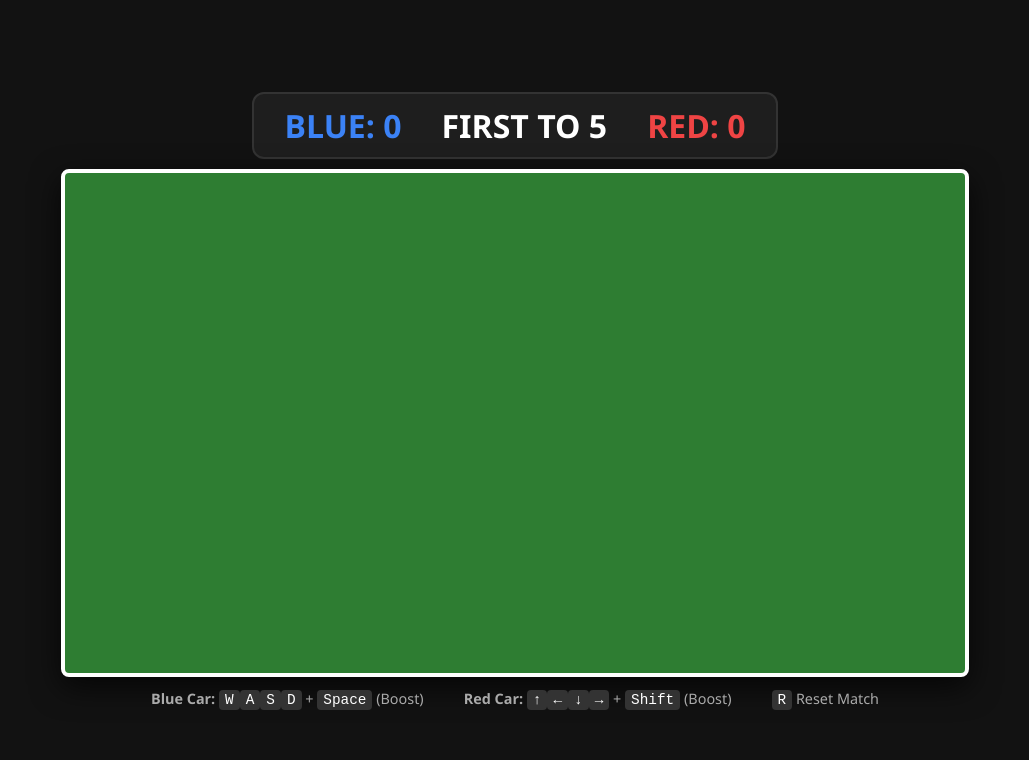
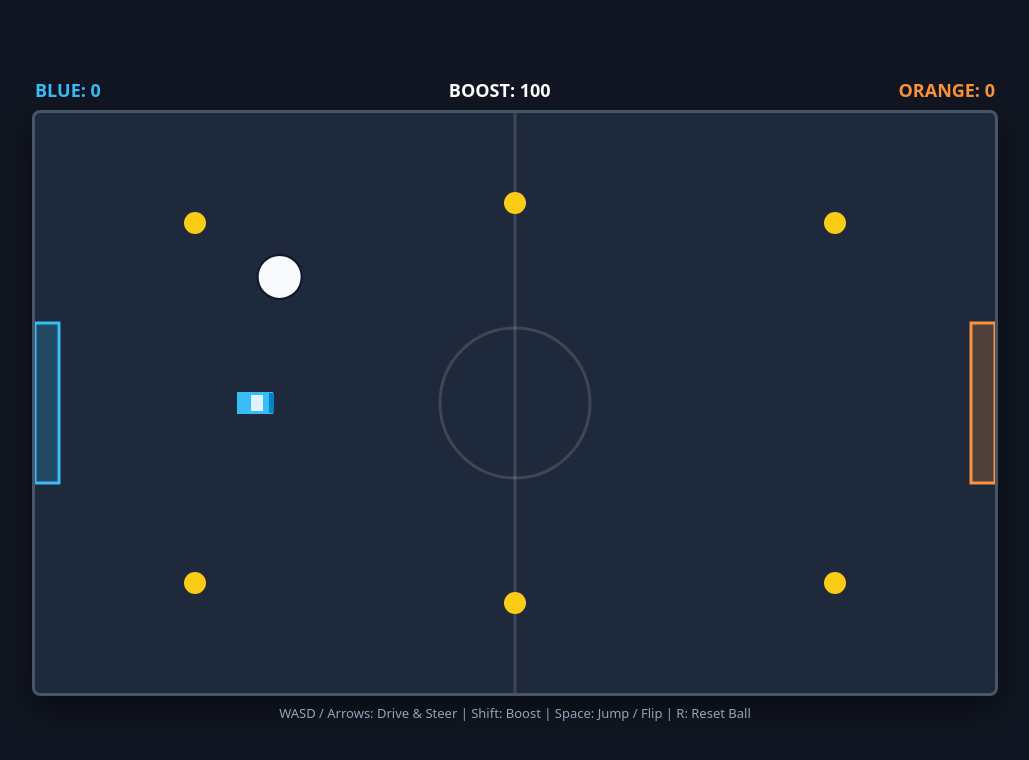
Before and after one commit to jacobs64-cloud/rocket-league-clone, a plain HTML site: page index.html in a window 1280 px wide. Shown: the whole page, without its empty margins (125-1154 px from the left). Drawn offline with Linux system fonts and the light colour scheme.

Commit message:
Update index.html

```diff
--- a/index.html
+++ b/index.html
@@ -2,18 +2,13 @@
 <html lang="en">
 <head>
   <meta charset="UTF-8" />
-  <meta name="viewport" content="width=device-width, initial-scale=1.0" />
-  <title>Car Soccer</title>
+  <title>Rocket League Clone</title>
   <style>
-    * {
-      box-sizing: border-box;
-      margin: 0;
-      padding: 0;
-    }
+    * { box-sizing: border-box; margin: 0; padding: 0; }
     body {
-      background-color: #121212;
-      color: #ffffff;
-      font-family: 'Segoe UI', Tahoma, Geneva, Verdana, sans-serif;
+      background: #111622;
+      color: #fff;
+      font-family: system-ui, sans-serif;
       display: flex;
       flex-direction: column;
       align-items: center;
@@ -21,325 +16,340 @@
       height: 100vh;
       overflow: hidden;
     }
-    #scoreboard {
+    #hud {
+      width: 960px;
       display: flex;
-      gap: 40px;
-      font-size: 2rem;
-      font-weight: bold;
-      margin-bottom: 10px;
-      background: #1e1e1e;
-      padding: 10px 30px;
-      border-radius: 12px;
-      border: 2px solid #333;
+      justify-content: space-between;
+      align-items: center;
+      margin-bottom: 8px;
+      font-size: 18px;
+      font-weight: 700;
     }
-    .p1-score { color: #3b82f6; }
-    .p2-score { color: #ef4444; }
+    .blue { color: #38bdf8; }
+    .orange { color: #fb923c; }
     canvas {
-      background-color: #2e7d32;
-      border: 4px solid #ffffff;
+      background: #1e293b;
+      border: 3px solid #475569;
       border-radius: 8px;
-      box-shadow: 0 10px 30px rgba(0, 0, 0, 0.7);
+      box-shadow: 0 12px 30px rgba(0,0,0,0.5);
     }
     #controls {
-      margin-top: 12px;
-      display: flex;
-      gap: 40px;
-      font-size: 0.9rem;
-      color: #aaa;
-    }
-    span.key {
-      background: #333;
-      color: #fff;
-      padding: 2px 6px;
-      border-radius: 4px;
-      font-family: monospace;
+      margin-top: 8px;
+      font-size: 13px;
+      color: #94a3b8;
     }
   </style>
 </head>
 <body>
-
-  <div id="scoreboard">
-    <div class="p1-score">BLUE: <span id="score1">0</span></div>
-    <div id="status">FIRST TO 5</div>
-    <div class="p2-score">RED: <span id="score2">0</span></div>
+  <div id="hud">
+    <div class="blue">BLUE: <span id="blueScore">0</span></div>
+    <div>BOOST: <span id="boostVal">100</span></div>
+    <div class="orange">ORANGE: <span id="orangeScore">0</span></div>
   </div>
-
-  <canvas id="gameCanvas" width="900" height="500"></canvas>
-
+  <canvas id="game" width="960" height="580"></canvas>
   <div id="controls">
-    <div><strong>Blue Car:</strong> <span class="key">W</span><span class="key">A</span><span class="key">S</span><span class="key">D</span> + <span class="key">Space</span> (Boost)</div>
-    <div><strong>Red Car:</strong> <span class="key">↑</span><span class="key">←</span><span class="key">↓</span><span class="key">→</span> + <span class="key">Shift</span> (Boost)</div>
-    <div><span class="key">R</span> Reset Match</div>
+    WASD / Arrows: Drive & Steer | Shift: Boost | Space: Jump / Flip | R: Reset Ball
   </div>
 
   <script>
-    const canvas = document.getElementById('gameCanvas');
-    const ctx = canvas.getContext('2d');
-    const score1El = document.getElementById('score1');
-    const score2El = document.getElementById('score2');
-    const statusEl = document.getElementById('status');
+    const canvas = document.getElementById("game");
+    const ctx = canvas.getContext("2d");
+    const blueScoreEl = document.getElementById("blueScore");
+    const orangeScoreEl = document.getElementById("orangeScore");
+    const boostValEl = document.getElementById("boostVal");
 
-    const GOAL_WIDTH = 140;
-    const GOAL_TOP = (canvas.height - GOAL_WIDTH) / 2;
-    const GOAL_BOTTOM = GOAL_TOP + GOAL_WIDTH;
-    const WIN_SCORE = 5;
+    const W = canvas.width;
+    const H = canvas.height;
+    const GOAL_W = 24;
+    const GOAL_H = 160;
+    const GOAL_TOP = (H - GOAL_H) / 2;
+    const GOAL_BOT = (H + GOAL_H) / 2;
 
-    let score1 = 0;
-    let score2 = 0;
-    let gameOver = false;
-    let goalMessageTimer = 0;
+    let blueScore = 0;
+    let orangeScore = 0;
+    const keys = {};
 
-    const keys = {};
-    window.addEventListener('keydown', (e) => {
+    window.addEventListener("keydown", (e) => {
       keys[e.code] = true;
-      if (e.code === 'KeyR') resetMatch();
+      if (e.code === "Space") {
+        e.preventDefault();
+        triggerJumpOrFlip();
+      }
+      if (e.code === "KeyR") {
+        resetPositions();
+      }
     });
-    window.addEventListener('keyup', (e) => (keys[e.code] = false));
+    window.addEventListener("keyup", (e) => (keys[e.code] = false));
 
-    class Car {
-      constructor(x, y, angle, color, controls) {
-        this.startX = x;
-        this.startY = y;
-        this.startAngle = angle;
-        this.color = color;
-        this.controls = controls;
-        this.width = 40;
-        this.height = 24;
-        this.radius = 18;
-        this.reset();
-      }
+    const car = {
+      x: 220,
+      y: H / 2,
+      vx: 0,
+      vy: 0,
+      angle: 0,
+      radius: 20,
+      boost: 100,
+      z: 0,
+      vz: 0,
+      flipTimer: 0,
+      flipAngle: 0
+    };
 
-      reset() {
-        this.x = this.startX;
-        this.y = this.startY;
-        this.angle = this.startAngle;
-        this.speed = 0;
-        this.vx = 0;
-        this.vy = 0;
-        this.boost = 100;
-      }
+    const ball = {
+      x: W / 2,
+      y: H / 2,
+      vx: 0,
+      vy: 0,
+      radius: 22
+    };
 
-      update() {
-        const isBoosting = keys[this.controls.boost] && this.boost > 0;
-        const accel = isBoosting ? 0.45 : 0.25;
-        const maxSpeed = isBoosting ? 8.5 : 5.5;
+    const pads = [
+      { x: 160, y: 110, active: true, timer: 0 },
+      { x: 160, y: H - 110, active: true, timer: 0 },
+      { x: W / 2, y: 90, active: true, timer: 0 },
+      { x: W / 2, y: H - 90, active: true, timer: 0 },
+      { x: W - 160, y: 110, active: true, timer: 0 },
+      { x: W - 160, y: H - 110, active: true, timer: 0 }
+    ];
 
-        if (isBoosting) {
-          this.boost = Math.max(0, this.boost - 1.2);
-        } else {
-          this.boost = Math.min(100, this.boost + 0.3);
-        }
-
-        if (keys[this.controls.up]) this.speed += accel;
-        if (keys[this.controls.down]) this.speed -= accel * 0.7;
-
-        // Friction
-        this.speed *= 0.95;
-        if (this.speed > maxSpeed) this.speed = maxSpeed;
-        if (this.speed < -maxSpeed * 0.6) this.speed = -maxSpeed * 0.6;
-
-        // Turning (only when moving)
-        if (Math.abs(this.speed) > 0.2) {
-          const turnDir = this.speed >= 0 ? 1 : -1;
-          if (keys[this.controls.left]) this.angle -= 0.065 * turnDir;
-          if (keys[this.controls.right]) this.angle += 0.065 * turnDir;
-        }
-
-        this.vx = Math.cos(this.angle) * this.speed;
-        this.vy = Math.sin(this.angle) * this.speed;
-
-        this.x += this.vx;
-        this.y += this.vy;
-
-        // Arena boundaries
-        if (this.x < this.radius) { this.x = this.radius; this.speed *= -0.5; }
-        if (this.x > canvas.width - this.radius) { this.x = canvas.width - this.radius; this.speed *= -0.5; }
-        if (this.y < this.radius) { this.y = this.radius; this.speed *= -0.5; }
-        if (this.y > canvas.height - this.radius) { this.y = canvas.height - this.radius; this.speed *= -0.5; }
-      }
-
-      draw() {
-        ctx.save();
-        ctx.translate(this.x, this.y);
-        ctx.rotate(this.angle);
-
-        // Boost flame
-        if (keys[this.controls.boost] && this.boost > 0) {
-          ctx.fillStyle = '#f59e0b';
-          ctx.beginPath();
-          ctx.moveTo(-this.width / 2, -6);
-          ctx.lineTo(-this.width / 2 - 14 - Math.random() * 8, 0);
-          ctx.lineTo(-this.width / 2, 6);
-          ctx.fill();
-        }
-
-        // Car body
-        ctx.fillStyle = this.color;
-        ctx.beginPath();
-        ctx.roundRect(-this.width / 2, -this.height / 2, this.width, this.height, 5);
-        ctx.fill();
-        ctx.lineWidth = 2;
-        ctx.strokeStyle = '#111';
-        ctx.stroke();
-
-        // Windshield
-        ctx.fillStyle = '#bae6fd';
-        ctx.fillRect(4, -this.height / 2 + 4, 10, this.height - 8);
-
-        ctx.restore();
-
-        // Boost bar under car
-        ctx.fillStyle = 'rgba(0,0,0,0.5)';
-        ctx.fillRect(this.x - 20, this.y + 22, 40, 4);
-        ctx.fillStyle = '#fbbf24';
-        ctx.fillRect(this.x - 20, this.y + 22, (this.boost / 100) * 40, 4);
+    function triggerJumpOrFlip() {
+      if (car.z <= 0.1) {
+        car.vz = 5.5;
+      } else if (car.flipTimer <= 0) {
+        car.flipTimer = 0.35;
+        car.vx += Math.cos(car.angle) * 5.5;
+        car.vy += Math.sin(car.angle) * 5.5;
       }
     }
 
-    const ball = {
-      x: canvas.width / 2,
-      y: canvas.height / 2,
-      vx: 0,
-      vy: 0,
-      radius: 22,
-      reset() {
-        this.x = canvas.width / 2;
-        this.y = canvas.height / 2;
-        this.vx = 0;
-        this.vy = 0;
-      },
-      update() {
-        this.x += this.vx;
-        this.y += this.vy;
+    function resetPositions() {
+      car.x = 220;
+      car.y = H / 2;
+      car.vx = 0;
+      car.vy = 0;
+      car.angle = 0;
+      car.z = 0;
+      car.vz = 0;
+      car.boost = 100;
 
-        // Air resistance
-        this.vx *= 0.985;
-        this.vy *= 0.985;
+      ball.x = W / 2;
+      ball.y = H / 2;
+      ball.vx = (Math.random() > 0.5 ? 1 : -1) * 2.5;
+      ball.vy = (Math.random() - 0.5) * 4;
+    }
 
-        // Top & bottom wall bounce
-        if (this.y - this.radius < 0) {
-          this.y = this.radius;
-          this.vy *= -0.8;
+    function update(dt) {
+      const up = keys["KeyW"] || keys["ArrowUp"];
+      const down = keys["KeyS"] || keys["ArrowDown"];
+      const left = keys["KeyA"] || keys["ArrowLeft"];
+      const right = keys["KeyD"] || keys["ArrowRight"];
+      const boosting = (keys["ShiftLeft"] || keys["ShiftRight"]) && car.boost > 0;
+
+      const speedFactor = Math.hypot(car.vx, car.vy) > 0.4 ? 1 : 0.65;
+      const turnRate = 3.6 * speedFactor;
+      if (left) car.angle -= turnRate * dt;
+      if (right) car.angle += turnRate * dt;
+
+      let accel = 0;
+      if (up) accel += 420;
+      if (down) accel -= 320;
+      if (boosting) {
+        accel += 520;
+        car.boost = Math.max(0, car.boost - 38 * dt);
+      }
+
+      car.vx += Math.cos(car.angle) * accel * dt;
+      car.vy += Math.sin(car.angle) * accel * dt;
+
+      // Air / jump physics
+      if (car.z > 0 || car.vz > 0) {
+        car.z += car.vz * 45 * dt;
+        car.vz -= 16 * dt;
+        if (car.z <= 0) {
+          car.z = 0;
+          car.vz = 0;
         }
-        if (this.y + this.radius > canvas.height) {
-          this.y = canvas.height - this.radius;
-          this.vy *= -0.8;
+      }
+      if (car.flipTimer > 0) {
+        car.flipTimer -= dt;
+        car.flipAngle += 18 * dt;
+      } else {
+        car.flipAngle = 0;
+      }
+
+      // Drag
+      const drag = car.z > 0 ? 0.992 : 0.965;
+      car.vx *= Math.pow(drag, dt * 60);
+      car.vy *= Math.pow(drag, dt * 60);
+
+      car.x += car.vx * dt * 60;
+      car.y += car.vy * dt * 60;
+
+      // Arena walls for car
+      if (car.x - car.radius < 0) { car.x = car.radius; car.vx *= -0.4; }
+      if (car.x + car.radius > W) { car.x = W - car.radius; car.vx *= -0.4; }
+      if (car.y - car.radius < 0) { car.y = car.radius; car.vy *= -0.4; }
+      if (car.y + car.radius > H) { car.y = H - car.radius; car.vy *= -0.4; }
+
+      // Boost pads
+      for (const pad of pads) {
+        if (!pad.active) {
+          pad.timer -= dt;
+          if (pad.timer <= 0) pad.active = true;
+        } else if (Math.hypot(car.x - pad.x, car.y - pad.y) < car.radius + 12) {
+          car.boost = Math.min(100, car.boost + 35);
+          pad.active = false;
+          pad.timer = 5;
         }
+      }
 
-        // Left & right walls (excluding goals)
-        const inGoalY = this.y > GOAL_TOP && this.y < GOAL_BOTTOM;
+      // Ball movement
+      ball.vx *= Math.pow(0.99, dt * 60);
+      ball.vy *= Math.pow(0.99, dt * 60);
+      ball.x += ball.vx * dt * 60;
+      ball.y += ball.vy * dt * 60;
 
-        if (!inGoalY) {
-          if (this.x - this.radius < 0) {
-            this.x = this.radius;
-            this.vx *= -0.8;
-          }
-          if (this.x + this.radius > canvas.width) {
-            this.x = canvas.width - this.radius;
-            this.vx *= -0.8;
-          }
-        } else {
-          // Check Goal Scored
-          if (this.x + this.radius < 0) {
-            handleGoal(2);
-          } else if (this.x - this.radius > canvas.width) {
-            handleGoal(1);
-          }
+      // Top & bottom walls
+      if (ball.y - ball.radius < 0) {
+        ball.y = ball.radius;
+        ball.vy = -ball.vy * 0.85;
+      }
+      if (ball.y + ball.radius > H) {
+        ball.y = H - ball.radius;
+        ball.vy = -ball.vy * 0.85;
+      }
+
+      // Left & right walls + goals
+      const inGoalY = ball.y > GOAL_TOP && ball.y < GOAL_BOT;
+      if (ball.x - ball.radius < 0) {
+        if (inGoalY && ball.x < -GOAL_W * 0.4) {
+          orangeScore++;
+          orangeScoreEl.textContent = orangeScore;
+          resetPositions();
+          return;
+        } else if (!inGoalY) {
+          ball.x = ball.radius;
+          ball.vx = -ball.vx * 0.85;
         }
-      },
-      draw() {
-        ctx.save();
-        ctx.beginPath();
-        ctx.arc(this.x, this.y, this.radius, 0, Math.PI * 2);
-        ctx.fillStyle = '#ffffff';
-        ctx.fill();
-        ctx.lineWidth = 3;
-        ctx.strokeStyle = '#222';
-        ctx.stroke();
+      }
+      if (ball.x + ball.radius > W) {
+        if (inGoalY && ball.x > W + GOAL_W * 0.4) {
+          blueScore++;
+          blueScoreEl.textContent = blueScore;
+          resetPositions();
+          return;
+        } else if (!inGoalY) {
+          ball.x = W - ball.radius;
+          ball.vx = -ball.vx * 0.85;
+        }
+      }
 
-        // Soccer pentagon pattern
-        ctx.fillStyle = '#222';
-        ctx.beginPath();
-        ctx.arc(this.x, this.y, 7, 0, Math.PI * 2);
-        ctx.fill();
-        ctx.restore();
-      }
-    };
-
-    const car1 = new Car(150, canvas.height / 2, 0, '#3b82f6', {
-      up: 'KeyW', down: 'KeyS', left: 'KeyA', right: 'KeyD', boost: 'Space'
-    });
-
-    const car2 = new Car(canvas.width - 150, canvas.height / 2, Math.PI, '#ef4444', {
-      up: 'ArrowUp', down: 'ArrowDown', left: 'ArrowLeft', right: 'ArrowRight', boost: 'ShiftRight'
-    });
-
-    function checkCarBallCollision(car) {
+      // Car-to-ball collision
       const dx = ball.x - car.x;
       const dy = ball.y - car.y;
       const dist = Math.hypot(dx, dy);
       const minDist = car.radius + ball.radius;
-
       if (dist < minDist && dist > 0) {
         const nx = dx / dist;
         const ny = dy / dist;
+        const overlap = minDist - dist;
+        ball.x += nx * overlap * 0.75;
+        ball.y += ny * overlap * 0.75;
+        car.x -= nx * overlap * 0.25;
+        car.y -= ny * overlap * 0.25;
 
-        // Separate ball from car
-        const overlap = minDist - dist;
-        ball.x += nx * overlap;
-        ball.y += ny * overlap;
+        const relVx = car.vx - ball.vx;
+        const relVy = car.vy - ball.vy;
+        const impact = Math.max(4, (relVx * nx + relVy * ny) * 1.25 + (boosting ? 3.5 : 1));
+        ball.vx = nx * impact + car.vx * 0.3;
+        ball.vy = ny * impact + car.vy * 0.3;
+      }
 
-        // Transfer momentum
-        const impactForce = Math.hypot(car.vx, car.vy) * 1.4 + 2.5;
-        ball.vx = nx * impactForce + car.vx * 0.4;
-        ball.vy = ny * impactForce + car.vy * 0.4;
-      }
+      boostValEl.textContent = Math.round(car.boost);
     }
 
-    function checkCarCarCollision() {
-      const dx = car2.x - car1.x;
-      const dy = car2.y - car1.y;
-      const dist = Math.hypot(dx, dy);
-      const minDist = car1.radius + car2.radius;
+    function draw() {
+      ctx.clearRect(0, 0, W, H);
 
-      if (dist < minDist && dist > 0) {
-        const nx = dx / dist;
-        const ny = dy / dist;
-        const overlap = (minDist - dist) / 2;
+      // Pitch markings
+      ctx.strokeStyle = "rgba(255,255,255,0.14)";
+      ctx.lineWidth = 3;
+      ctx.beginPath();
+      ctx.moveTo(W / 2, 0);
+      ctx.lineTo(W / 2, H);
+      ctx.stroke();
 
-        car1.x -= nx * overlap;
-        car1.y -= ny * overlap;
-        car2.x += nx * overlap;
-        car2.y += ny * overlap;
+      ctx.beginPath();
+      ctx.arc(W / 2, H / 2, 75, 0, Math.PI * 2);
+      ctx.stroke();
 
-        car1.speed *= 0.6;
-        car2.speed *= 0.6;
+      // Goals
+      ctx.fillStyle = "rgba(56, 189, 248, 0.22)";
+      ctx.fillRect(0, GOAL_TOP, GOAL_W, GOAL_H);
+      ctx.strokeStyle = "#38bdf8";
+      ctx.strokeRect(0, GOAL_TOP, GOAL_W, GOAL_H);
+
+      ctx.fillStyle = "rgba(251, 146, 60, 0.22)";
+      ctx.fillRect(W - GOAL_W, GOAL_TOP, GOAL_W, GOAL_H);
+      ctx.strokeStyle = "#fb923c";
+      ctx.strokeRect(W - GOAL_W, GOAL_TOP, GOAL_W, GOAL_H);
+
+      // Boost pads
+      for (const pad of pads) {
+        ctx.beginPath();
+        ctx.arc(pad.x, pad.y, 11, 0, Math.PI * 2);
+        ctx.fillStyle = pad.active ? "#facc15" : "rgba(250, 204, 21, 0.15)";
+        ctx.fill();
       }
+
+      // Ball
+      ctx.beginPath();
+      ctx.arc(ball.x, ball.y, ball.radius, 0, Math.PI * 2);
+      ctx.fillStyle = "#f8fafc";
+      ctx.fill();
+      ctx.lineWidth = 2;
+      ctx.strokeStyle = "#0f172a";
+      ctx.stroke();
+
+      // Car shadow & body (scaled slightly by height z)
+      const scale = 1 + car.z * 0.015;
+      ctx.save();
+      ctx.translate(car.x, car.y - car.z * 0.5);
+      ctx.rotate(car.angle);
+      ctx.scale(scale, scale);
+
+      if ((keys["ShiftLeft"] || keys["ShiftRight"]) && car.boost > 0) {
+        ctx.fillStyle = "#f97316";
+        ctx.beginPath();
+        ctx.moveTo(-20, -7);
+        ctx.lineTo(-34 - Math.random() * 10, 0);
+        ctx.lineTo(-20, 7);
+        ctx.closePath();
+        ctx.fill();
+      }
+
+      ctx.fillStyle = "#38bdf8";
+      ctx.fillRect(-18, -11, 36, 22);
+      ctx.fillStyle = "#e0f2fe";
+      ctx.fillRect(-4, -8, 12, 16);
+
+      // Nose indicator
+      ctx.fillStyle = "#0284c7";
+      ctx.fillRect(14, -10, 5, 20);
+      ctx.restore();
     }
 
-    function handleGoal(scoringPlayer) {
-      if (gameOver) return;
-
-      if (scoringPlayer === 1) {
-        score1++;
-        score1El.textContent = score1;
-        statusEl.textContent = 'BLUE SCORES!';
-      } else {
-        score2++;
-        score2El.textContent = score2;
-        statusEl.textContent = 'RED SCORES!';
-      }
-
-      if (score1 >= WIN_SCORE || score2 >= WIN_SCORE) {
-        gameOver = true;
-        statusEl.textContent = score1 >= WIN_SCORE ? 'BLUE WINS! (Press R)' : 'RED WINS! (Press R)';
-      } else {
-        goalMessageTimer = 90;
-        resetPositions();
-      }
+    let lastTime = performance.now();
+    function loop(now) {
+      const dt = Math.min(0.05, (now - lastTime) / 1000);
+      lastTime = now;
+      update(dt);
+      draw();
+      requestAnimationFrame(loop);
     }
 
-    function resetPositions() {
-      car1.reset();
-      car2.reset();
-      ball.reset();
+    resetPositions();
+    requestAnimationFrame(loop);
+  </script>
+</body>
+</html>
```
